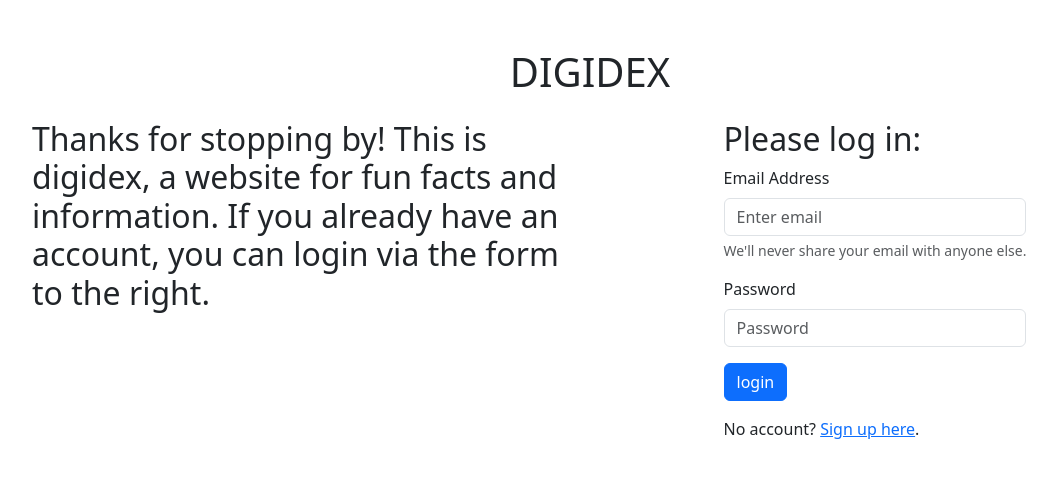
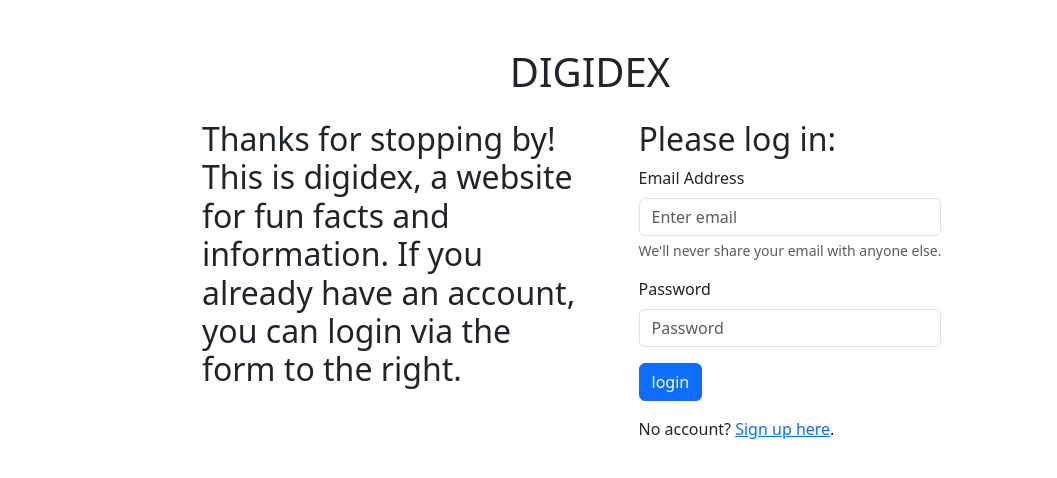
Before and after one commit to UCBX-2024-Team-Wombat/P2-Digidex, a Node server app: page /login in a window 1280 px wide. Shown: the top 478 px of the page, without its empty margins (50-1107 px from the left). Run offline with Node 20, Linux system fonts and the light colour scheme; some libraries are stand-ins or nearby versions.

Commit message:
Update styling for welcome columns

```diff
--- a/public/css/style.css
+++ b/public/css/style.css
@@ -24,3 +24,7 @@
   border: 0px;
   outline: none;
 }
+
+.welcome-col {
+  max-width: 400px;
+}
```
